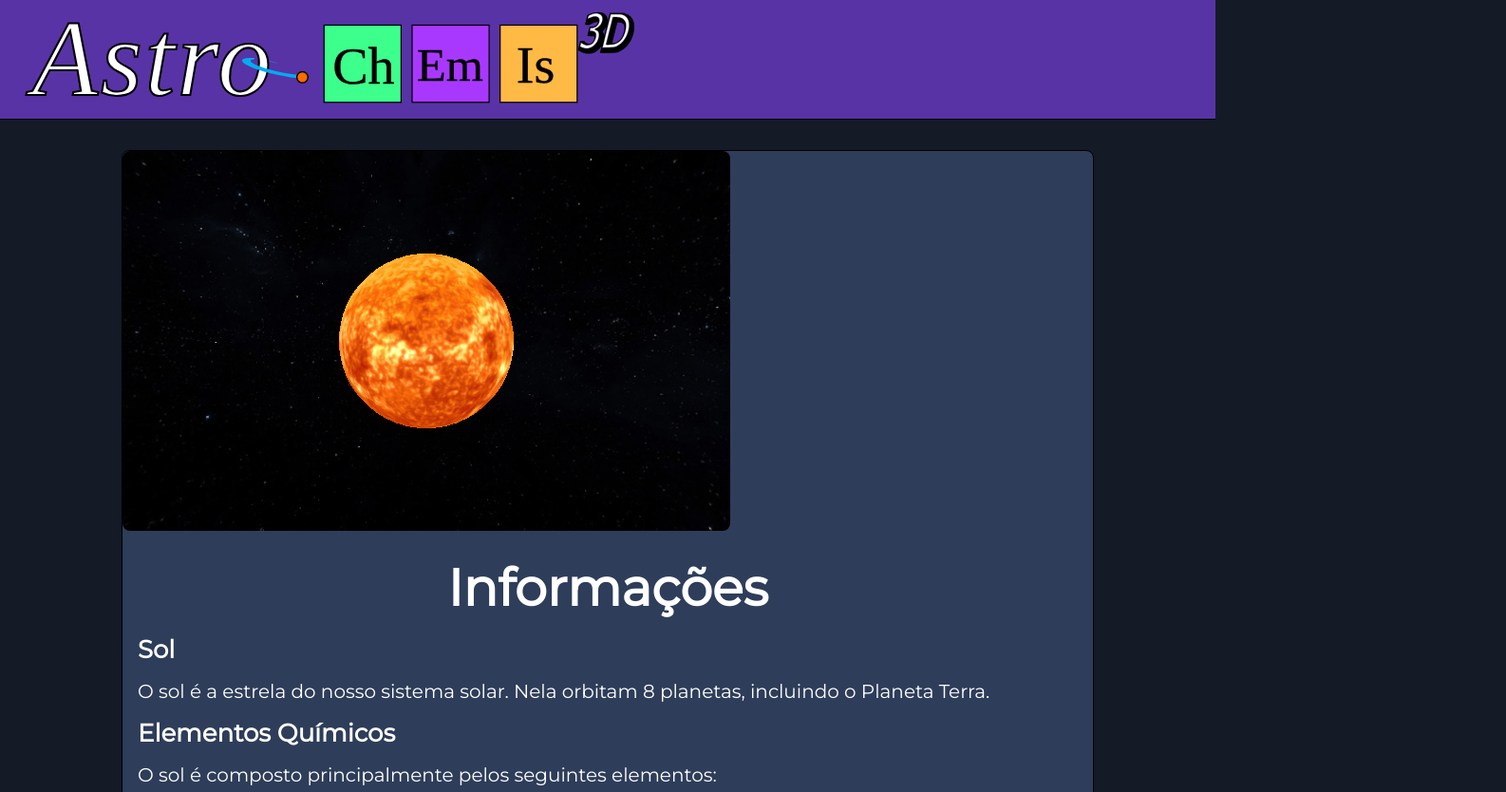
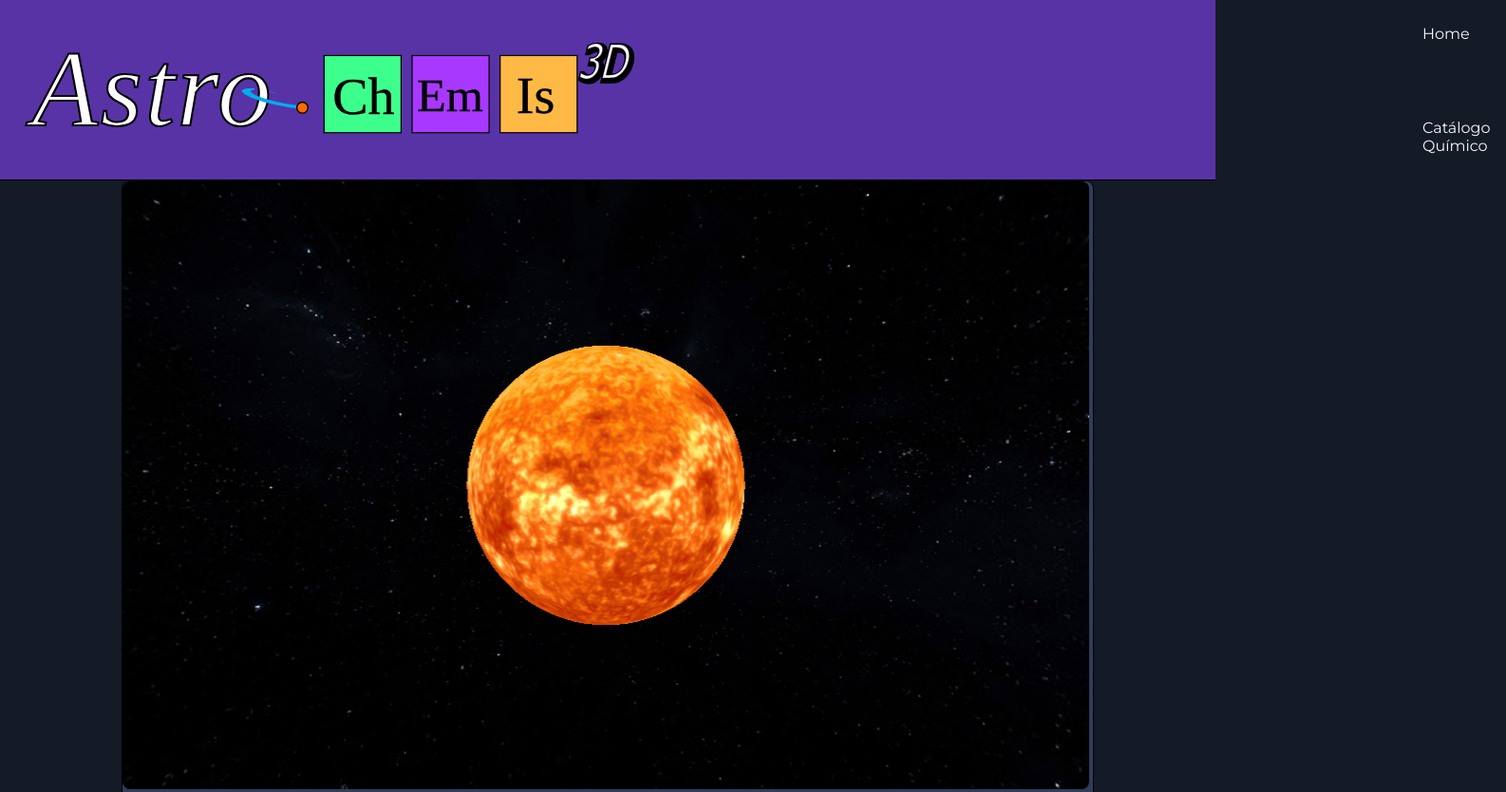
Before and after one commit to Pirraio/AstroChemis3D, a plain HTML site: page pages/sol.html in a window 1280 px wide. Shown: the top 834 px of the page at 95% size, 1586 px wide, since content can reach past the window. Drawn offline with nearby package versions, Linux system fonts and the light colour scheme; animation ran at ten frames a second.

Commit message:
Correção nas páginas e links

```diff
--- a/pages/sol.html
+++ b/pages/sol.html
@@ -1,19 +1,20 @@
 <!DOCTYPE html>
 <html lang="pt-br">
 <head>
-    <link rel="preconnect" href="https://fonts.googleapis.com">
-    <link rel="preconnect" href="https://fonts.gstatic.com" crossorigin>
     <meta charset="UTF-8">
     <meta http-equiv="X-UA-Compatible" content="IE=edge">
     <meta name="viewport" content="width=device-width, initial-scale=1.0">
-    <link rel="stylesheet" href="../../style.css">
-    <link href="https://fonts.googleapis.com/css2?family=Montserrat&display=swap" rel="stylesheet">
+    <link rel="stylesheet" href="../style.css">
     <title>AstroChemis3D - Sol</title>
 </head>
 <body>
     <nav>
         <div class="logo">
             <a href="../index.html"><img src="../img/astrochemis3d.svg" alt="Logo AstroChemis3D" id="logo_astrochemis3d"></a>
+        </div>
+        <div class="navbtn">
+            <a href="../index.html"><p>Home</p></a>
+            <a href="catalog.html"><p>Catálogo Químico</p></a>
         </div>
     </nav>
 
@@ -26,15 +27,15 @@
         <h2>Elementos Químicos</h2>
         <p>O sol é composto principalmente pelos seguintes elementos: </p>
         <div class="elements-box">
-        <a href="../he.html">
+        <a href="he.html">
             <div class="box-wrapper">
-                <img src="../../img/he.png" alt="Gás Hélio 3D">
+                <img src="../img/he.png" alt="Gás Hélio 3D">
                 <p>Gás Hélio - He</p>
             </div>
         </a>
-    <a href="../h2.html">
+    <a href="h2.html">
         <div class="box-wrapper">
-            <img src="../../img/h2.png" alt="Gás Hidrogênio 3D">
+            <img src="../img/h2.png" alt="Gás Hidrogênio 3D">
             <p>Gás Hidrogênio - H2</p>
         </div>
     </a>
@@ -67,8 +68,8 @@ const renderer = new THREE.WebGLRenderer({
 })
 
 const sizes = {
-    width: window.innerWidth/2,
-    height: window.innerHeight/2
+    width: window.innerWidth*0.795,
+    height: window.innerHeight*0.8
 }
 
 renderer.setSize(sizes.width, sizes.height)
@@ -98,7 +99,7 @@ const skybox = new THREE.CubeTextureLoader();
 
 //Definindo Objetos
 const textureLoader = new THREE.TextureLoader();
-const solTexture = textureLoader.load( "../../img/2k_sun.jpg" );
+const solTexture = textureLoader.load( "../img/2k_sun.jpg" );
 const raio = 1
 const segmentosX = 32
 const segmentosY = 32
--- a/style.css
+++ b/style.css
@@ -21,7 +21,8 @@ nav {
     padding: 10px;
     border-bottom: 1px solid black;
     background-color: #5833A6;
-    margin-bottom: 2rem;
+    margin-bottom: 1ggrem;
+    display: flex;
 }
 
 canvas {
@@ -36,21 +37,27 @@ canvas {
 .logo {
     display: flex;
     align-items: center;
+    padding-right: 50rem;
 
 }
 
 .navbtn {
+    right: 100em;
     display: flex;
-    position: relative;
-    float: right;
+    flex-wrap: wrap;
     justify-content: space-between;
-    flex-wrap: wrap;
     gap: 3rem;
+    align-items: center;
 }
 
+.navbtn a {
+    padding: 1em;
+    text-decoration: none ;
+}
 
 .navbtn a:hover {
     background-color: #8979D9;
+
 }
 
 main h1 {
```
Also changed, not shown: index.html (+4 -1 lines), pages/terra.html (+1 -4 lines).
